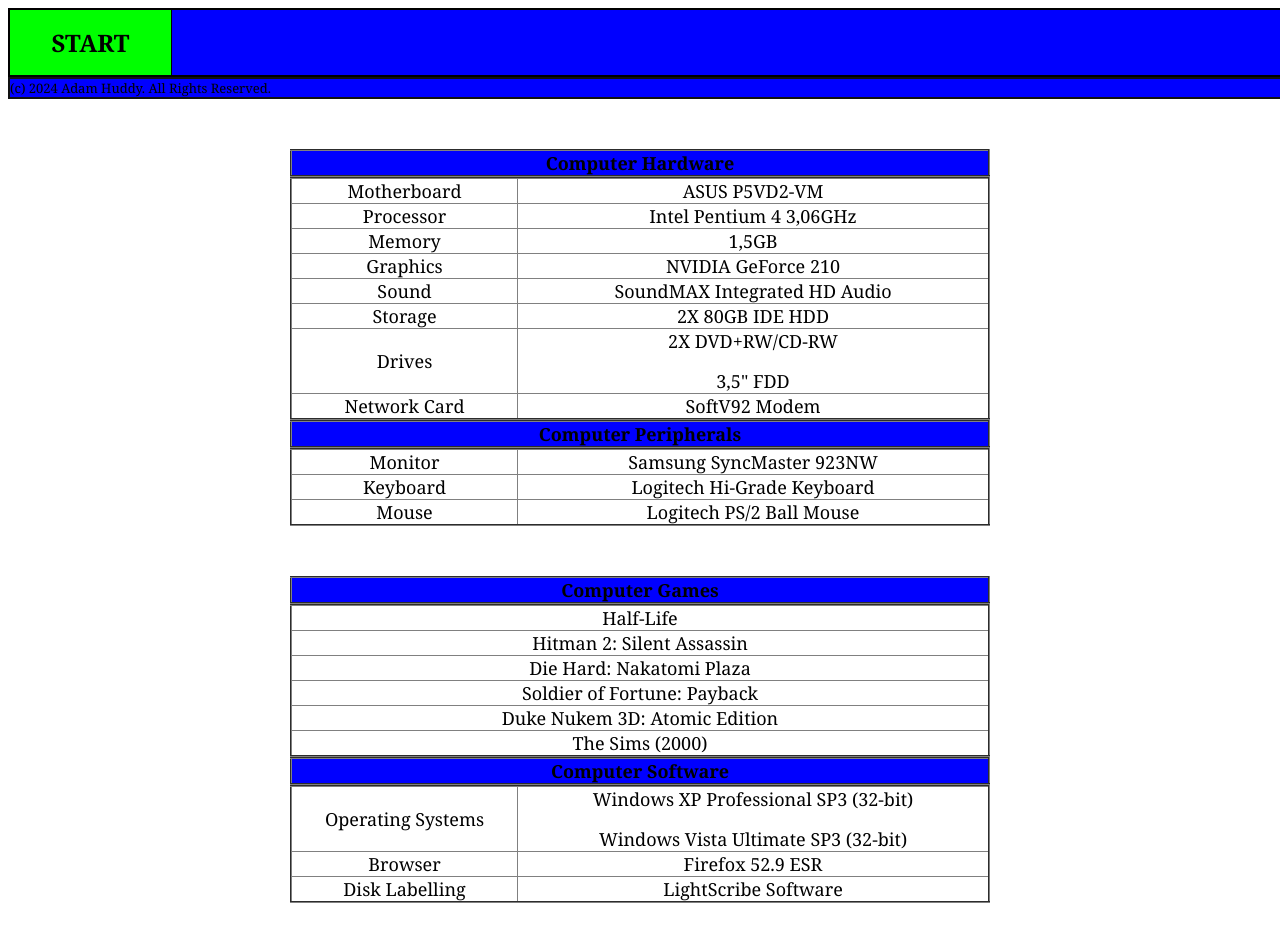
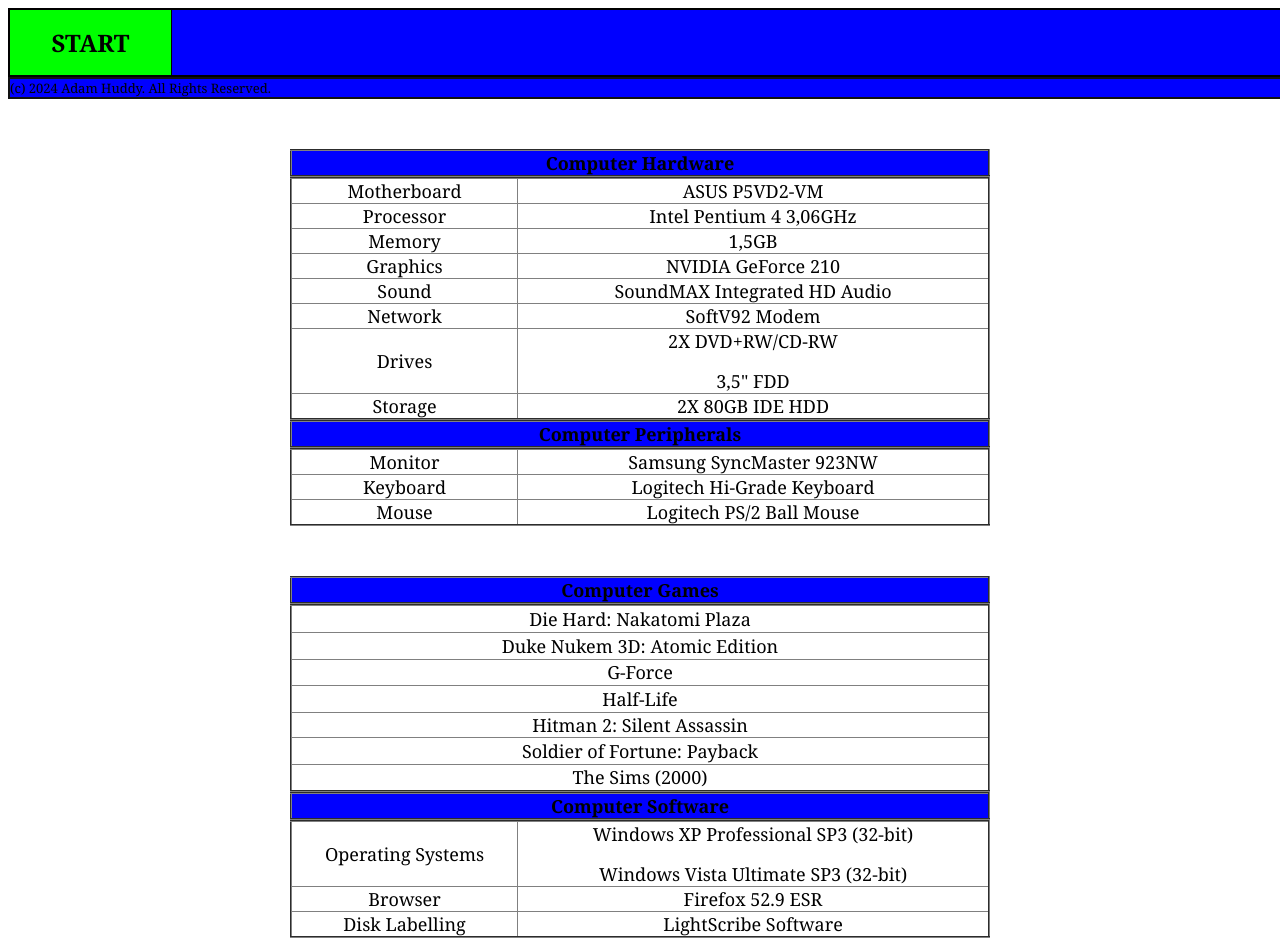
Before and after one commit to Huddi-Buddi/adamsretrowebsite, a plain HTML site: page index.html in a window 1280 px wide. Shown: the top 946 px of the page. Before the commit the page ends 911 px from the top, so only its background shows below. Drawn offline with Linux system fonts and the light colour scheme.

Commit message:
Add files via upload

```diff
--- a/index.html
+++ b/index.html
@@ -39,7 +39,7 @@
 </div>
 <div align="center">
   <center>
-<table border="2" cellpadding="0" cellspacing="0" style="border-collapse: collapse" width="700" id="AutoNumber9" bordercolorlight="#000000" bordercolordark="#000000" bgcolor="#FFFFFF">
+<table border="2" cellpadding="0" cellspacing="0" style="border-collapse: collapse" width="700" id="AutoNumber9" bordercolorlight="#0000FF" bordercolordark="#0000FF" bgcolor="#FFFFFF">
   <tr>
     <td align="center" width="225"><font face="Georgia" size="4">Motherboard</font></td>
     <td align="center">
@@ -62,8 +62,8 @@
     <td align="center"><font size="4" face="Georgia">SoundMAX Integrated HD Audio</font></td>
   </tr>
   <tr>
-    <td align="center" width="225"><font face="Georgia" size="4">Storage</font></td>
-    <td align="center"><font size="4" face="Georgia">2X 80GB IDE HDD</font></td>
+    <td align="center" width="225"><font face="Georgia" size="4">Network</font></td>
+    <td align="center"><font size="4" face="Georgia">SoftV92 Modem</font></td>
   </tr>
   <tr>
     <td align="center" width="225"><font face="Georgia" size="4">Drives</font></td>
@@ -72,8 +72,8 @@
     FDD</font></td>
   </tr>
   <tr>
-    <td align="center" width="225"><font face="Georgia" size="4">Network Card</font></td>
-    <td align="center"><font size="4" face="Georgia">SoftV92 Modem</font></td>
+    <td align="center" width="225"><font face="Georgia" size="4">Storage</font></td>
+    <td align="center"><font face="Georgia" size="4">2X 80GB IDE HDD</font></td>
   </tr>
 </table>
   </center>
@@ -118,24 +118,31 @@
 </div>
 <div align="center">
   <center>
-<table border="2" cellpadding="0" cellspacing="0" style="border-collapse: collapse" width="700" id="AutoNumber2" bordercolorlight="#000000" bordercolordark="#000000" bgcolor="#FFFFFF">
+<table border="2" cellpadding="0" cellspacing="0" style="border-collapse: collapse" width="700" id="AutoNumber2" bordercolorlight="#000000" bordercolordark="#000000" bgcolor="#FFFFFF" height="161">
   <tr>
-    <td align="center"><font size="4" face="Georgia">Half-Life</font></td>
+    <td align="center" height="27"><font size="4" face="Georgia">Die Hard:
+    Nakatomi Plaza</font></td>
   </tr>
   <tr>
-    <td align="center"><font face="Georgia" size="4">Hitman 2: Silent Assassin</font></td>
+    <td align="center" height="27"><font size="4" face="Georgia">Duke Nukem 3D:
+    Atomic Edition</font></td>
   </tr>
   <tr>
-    <td align="center"><font size="4" face="Georgia">Die Hard: Nakatomi Plaza</font></td>
+    <td align="center" height="26"><font size="4" face="Georgia">G-Force</font></td>
   </tr>
   <tr>
-    <td align="center"><font face="Georgia" size="4">Soldier of Fortune: Payback</font></td>
+    <td align="center" height="27"><font face="Georgia" size="4">Half-Life</font></td>
   </tr>
   <tr>
-    <td align="center"><font size="4" face="Georgia">Duke Nukem 3D: Atomic Edition</font></td>
+    <td align="center" height="22"><font face="Georgia" size="4">Hitman 2:
+    Silent Assassin</font></td>
   </tr>
   <tr>
-    <td align="center"><font size="4" face="Georgia">The Sims (2000)</font></td>
+    <td align="center" height="27"><font face="Georgia" size="4">Soldier of
+    Fortune: Payback</font></td>
+  </tr>
+  <tr>
+    <td align="center" height="27"><font size="4" face="Georgia">The Sims (2000)</font></td>
   </tr>
   </table>
   </center>
@@ -154,7 +161,8 @@
   <center>
 <table border="2" cellpadding="0" cellspacing="0" style="border-collapse: collapse" width="700" id="AutoNumber2" bordercolorlight="#000000" bordercolordark="#000000" bgcolor="#FFFFFF">
   <tr>
-    <td align="center" width="225"><font face="Georgia" size="4">Operating Systems</font></td>
+    <td align="center" width="225"><font face="Georgia" size="4">Operating
+    Systems</font></td>
     <td align="center"><font face="Georgia" size="4">Windows XP Professional SP3
     (32-bit)</font><p><font face="Georgia" size="4">Windows Vista Ultimate SP3
     (32-bit)</font></td>
```
